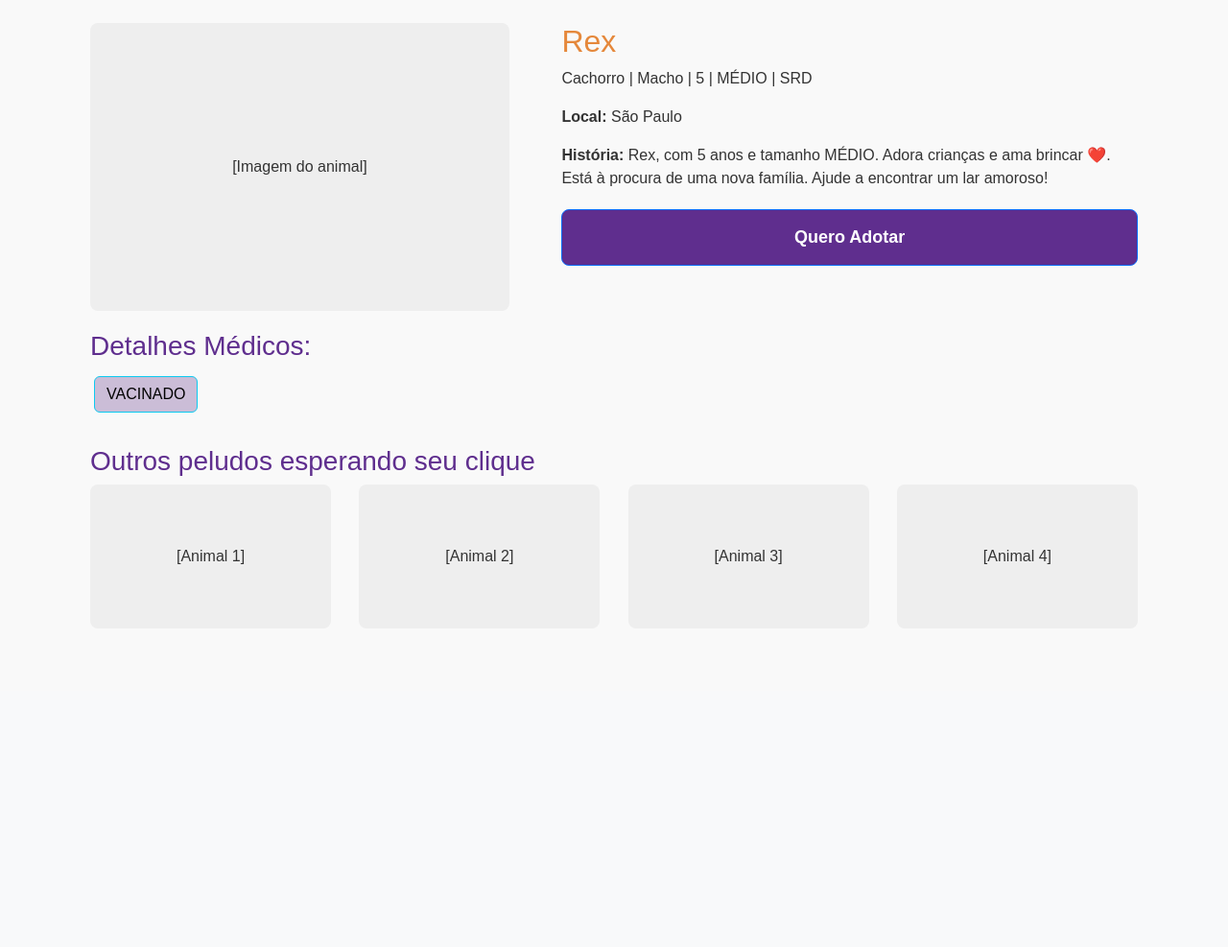
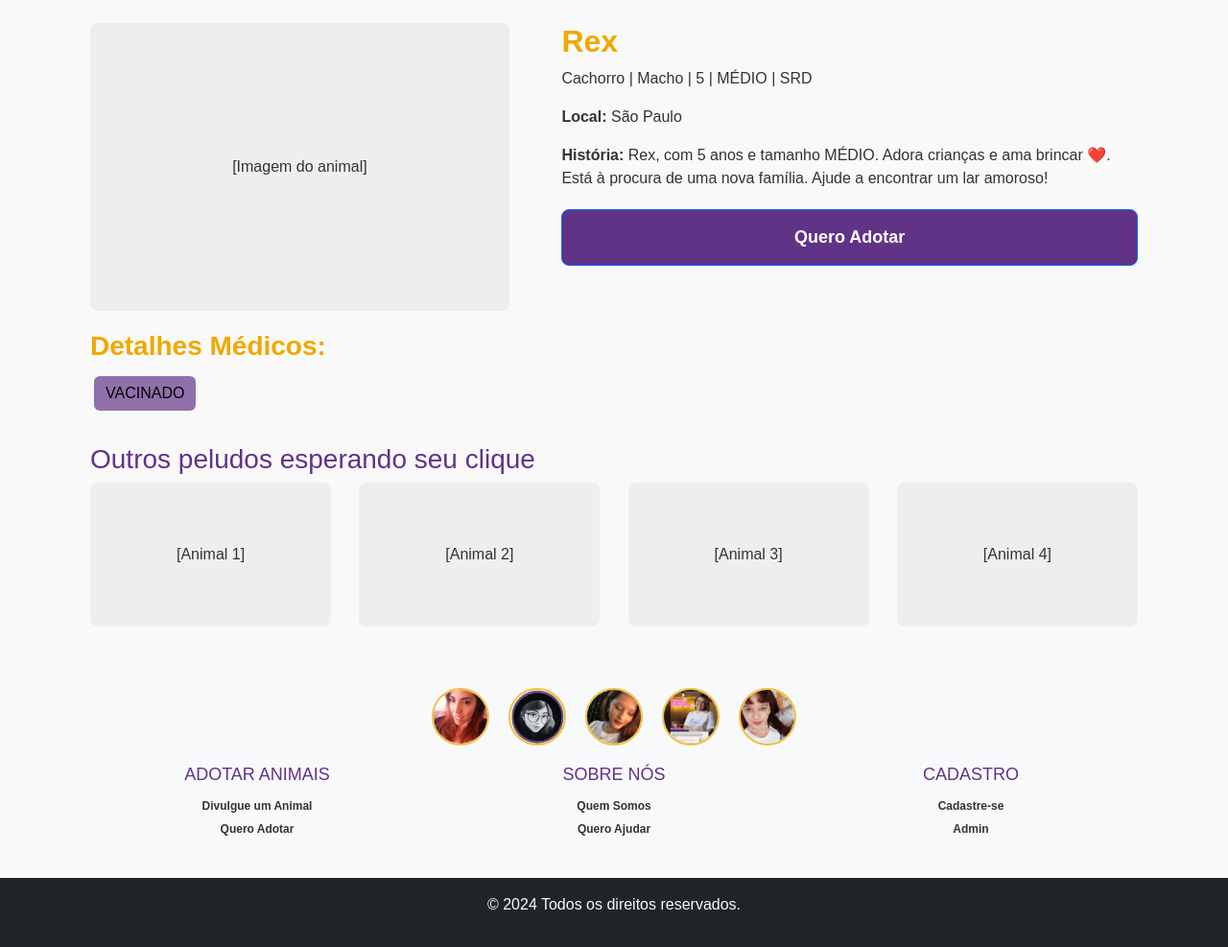
Before and after one commit to liviaboscolo/ProjetoFinal_SquadSarahGilbert, a Django app: page /detalhes/1/ in a window 1280 px wide. Shown: the part 80-1067 px from the top of the page at 96% size. Before the commit the page ends 668 px from the top, so only its background shows below. Run offline with Django 4.2, Linux system fonts and the light colour scheme; data comes from the database, SQL or seed files in the repository; both versions use the stored data as it was after the commit.

Commit message:
footer e ajuste de detalhes

```diff
--- a/projeto_abrigo_animal/animais/templates/base.html
+++ b/projeto_abrigo_animal/animais/templates/base.html
@@ -7,8 +7,17 @@
     <meta name="viewport" content="width=device-width, initial-scale=1.0">
     <title>PELUDINHOS S.A</title>
     <link href="https://cdn.jsdelivr.net/npm/bootstrap@5.3.0/dist/css/bootstrap.min.css" rel="stylesheet">
+    <link rel="stylesheet" href="{% static 'css/style.css' %}">
+
 </head>
 <body>
+
+    <style>
+        body {
+            font-family: 'Open Sans', sans-serif;
+        }
+    </style>
+
 
     {% include 'navbar.html' %}
 
@@ -19,6 +28,8 @@
         {% endblock %}
     </div>
 
+    {% include 'footer.html' %}
+
     <!-- Inclui o Footer -->
 
     <script src="https://cdn.jsdelivr.net/npm/bootstrap@5.3.0/dist/js/bootstrap.bundle.min.js"></script>
--- a/projeto_abrigo_animal/animais/templates/detalhes.html
+++ b/projeto_abrigo_animal/animais/templates/detalhes.html
@@ -8,7 +8,7 @@
             color: #333;
         }
         header {
-            background-color: #5f2e8e;
+            background-color: (97, 51, 135);
             color: white;
             padding: 10px;
             text-align: center;
@@ -33,7 +33,8 @@
             width: 55%;
         }
         .animal-info .details h2 {
-            color: #e5883b;
+            color: rgb(238, 169, 0);
+            font-weight: bolder;
         }
         .medical-info {
             margin-top: 20px;
@@ -41,7 +42,9 @@
         }
         .medical-info h3 {
             margin-bottom: 10px;
-            color: #5f2e8e;
+            color: rgb(238, 169, 0);
+            font-weight: bolder;
+
         }
         .medical-info .status {
             display: flex;
@@ -49,8 +52,11 @@
         }
 
         .medical-info  .btn{
-            background-color: rgba(97, 51, 135, 0.3);
+            background-color:RGB(144, 112, 171);
             color: #000000;
+            border-style: none;
+            font-weight:lighter;
+
         }
 
         .medical-info  .btn:hover {
@@ -71,7 +77,7 @@
             display: block; /* Para garantir que o botão seja tratado como bloco */
             margin-top: 20px; /* Espaço acima do botão */
             padding: 15px;
-            background-color: #5f2e8e;
+            background-color: rgb(97, 51, 135);
             color: white;
             text-align: center;
             border-radius: 8px;
@@ -89,7 +95,7 @@
             margin-top: 30px;
         }
         .other-animals h3 {
-            color: #5f2e8e;
+            color: rgb(97, 51, 135);
         }
         .other-animals .gallery {
             display: flex;
--- /dev/null
+++ b/projeto_abrigo_animal/animais/templates/footer.html
@@ -0,0 +1,135 @@
+{% load static %}
+
+<style>
+.footer {
+    background-color: #f8f9fa !important;
+    padding: 40px 0;
+}
+
+.image-row {
+    display: flex;
+    justify-content: center;
+    gap: 20px;
+    flex-wrap: nowrap;
+    margin-bottom: 20px;
+
+}
+
+.profile-circle {
+    width: 60px;
+    height: 60px;
+    border-radius: 50%;
+    overflow: hidden;
+    border: 2px solid #f0c040;
+}
+
+.profile-circle img {
+    width: 100%;
+    height: 100%;
+    object-fit: cover;
+    transition: transform 0.3s ease-in-out;
+
+}
+
+.profile-circle img:hover {
+    transform: scale(1.1);
+}
+
+.footer-links {
+    margin-bottom: 10px;
+    text-align: center;
+}
+
+.footer-links a {
+    color: #333 !important;
+    font-size: 12px;
+    text-decoration: none;
+    font-weight: bold;
+    transition: color 0.3s ease-in-out;
+}
+.text-uppercase{
+    font-size: 18px;
+    color: rgb(97, 51, 135);;
+}
+.footer-links a:hover {
+    color: #f0c040 !important;
+}
+
+.footer h5 {
+    font-size: 10px;
+}
+
+.footer p {
+    font-size: 12px;
+}
+
+.container {
+    margin-top: 40px; /* Para distanciar o conteúdo do rodapé */
+}
+
+</style>
+
+<footer class="bg-light text-center text-lg-start">
+    <div class="container p-4">
+        <div class="team-section">
+            <div class="image-row">
+                <div class="profile-circle">
+                    <a href="https://www.linkedin.com/in/jclizar/" target="_blank">
+                        <img src="{% static 'jess.jpg' %}" alt="Foto 1">
+                    </a>
+                </div>
+                <div class="profile-circle">
+                    <a href="https://www.linkedin.com/in/raquel-maia-860/" target="_blank">
+                        <img src="{% static 'maiia.png' %}" alt="Foto 2">
+                    </a>
+                </div>
+                <div class="profile-circle">
+                    <a href="https://www.linkedin.com/in/livia-boscolo/" target="_blank">
+                        <img src="{% static 'livia.jpg' %}" alt="Foto 3">
+                    </a>
+                </div>
+                <div class="profile-circle">
+                    <a href="https://www.linkedin.com/in/michelle-martins-da-costa-a67044186/" target="_blank">
+                        <img src="{% static 'miche.png' %}" alt="Foto 4">
+                    </a>
+                </div>
+                <div class="profile-circle">
+                    <a href="https://www.linkedin.com/in/rosanatsf/" target="_blank">
+                        <img src="{% static 'rosana.jpg' %}" alt="Foto 5">
+                    </a>
+                </div>
+            </div>
+        </div>
+
+        <!-- Seção de Links -->
+        <div class="row">
+            <div class="col-lg-4 col-md-6 mb-4 mb-md-0 footer-links">
+                <h5 class="text-uppercase">Adotar Animais</h5>
+                <ul class="list-unstyled">
+                    <li><a href="#!">Divulgue um Animal</a></li>
+                    <li><a href="{% url 'home' %}">Quero Adotar</a></li>
+                </ul>
+            </div>
+
+            <div class="col-lg-4 col-md-6 mb-4 mb-md-0 footer-links">
+                <h5 class="text-uppercase">Sobre Nós</h5>
+                <ul class="list-unstyled">
+                    <li><a href="#!">Quem Somos</a></li>
+                    <li><a href="#!">Quero Ajudar</a></li>
+                </ul>
+            </div>
+
+            <div class="col-lg-4 col-md-6 mb-4 mb-md-0 footer-links">
+                <h5 class="text-uppercase">Cadastro</h5>
+                <ul class="list-unstyled">
+                    <li><a href="#!">Cadastre-se</a></li>
+                    <li><a href="/admin/">Admin</a></li>
+                </ul>
+            </div>
+        </div>
+    </div>
+
+    <!-- Copyright -->
+    <div class="text-center p-3 bg-dark text-light">
+        <p>© 2024 Todos os direitos reservados.</p>
+    </div>
```
Also changed, not shown: projeto_abrigo_animal/db.sqlite3, projeto_abrigo_animal/static/jess.jpg (added), projeto_abrigo_animal/static/livia.jpg (added), projeto_abrigo_animal/static/maiia.png (added), projeto_abrigo_animal/static/miche.png (added), projeto_abrigo_animal/static/rosana.jpg (added).
